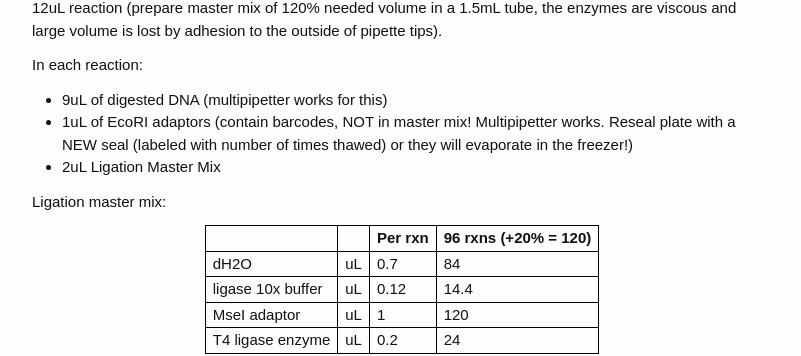
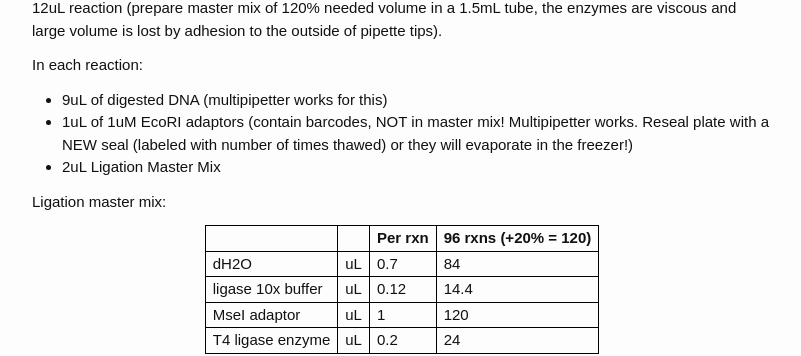
Before and after one commit to aduffy70/Protocols, a Jekyll site: the page built from RAD-seq_protocol.md, in a window 1280 px wide and 900 px high, scrolled down 1610 px. Shown: the part 147-503 px from the top of the window, without its empty margins (238-1039 px from the left). Built offline with Jekyll 4.4.1, drawn with Linux system fonts in a browser that asks for light colours.

Commit message:
Make it clear when we are using the diluted EcoRI adapters.

```diff
--- a/RAD-seq_protocol.md
+++ b/RAD-seq_protocol.md
@@ -77,7 +77,7 @@ Place in a covered styrofoam box to cool very slowly to room temperature. Store
 
 In each reaction:
   * 9uL of digested DNA (multipipetter works for this)
-  * 1uL of EcoRI adaptors (contain barcodes, NOT in master mix! Multipipetter works. Reseal plate with a NEW seal (labeled with number of times thawed) or they will evaporate in the freezer!)
+  * 1uL of 1uM EcoRI adaptors (contain barcodes, NOT in master mix! Multipipetter works. Reseal plate with a NEW seal (labeled with number of times thawed) or they will evaporate in the freezer!)
   * 2uL Ligation Master Mix
 
 Ligation master mix:
```
